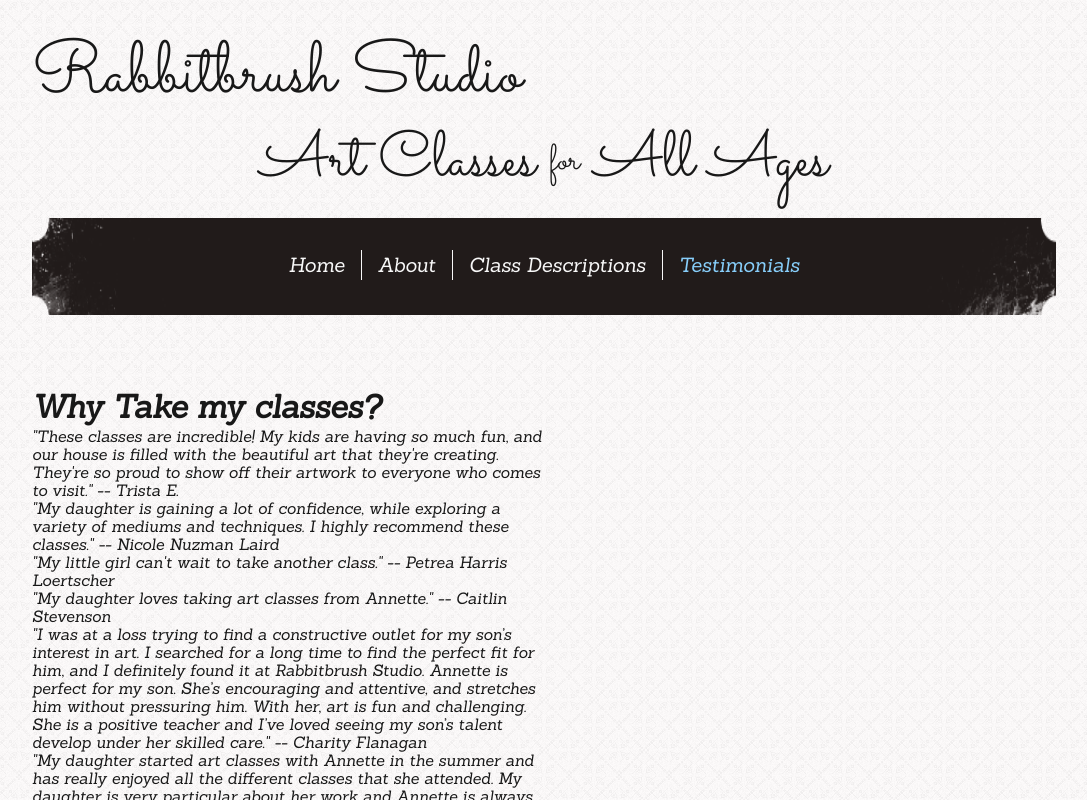
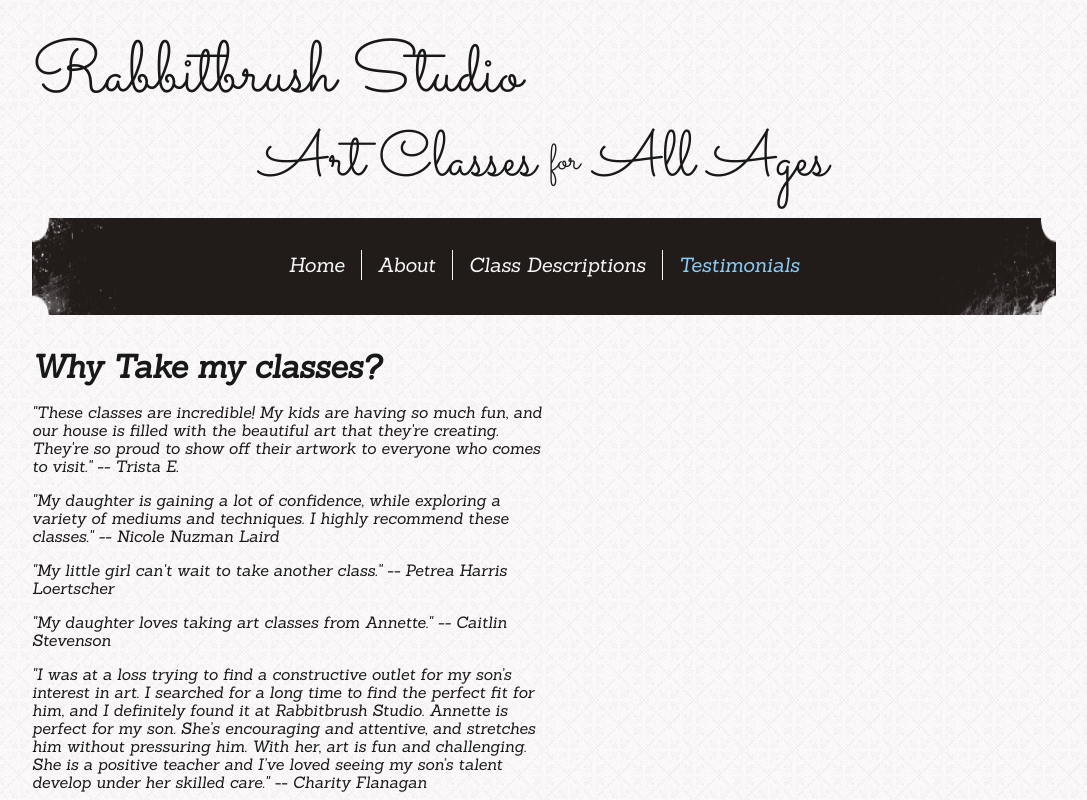
Before and after one commit to wksnders/RabbitbrushWebsite, a Vue app: page /#/testimonials in a window 1280 px wide. Shown: the top 800 px of the page, without its empty margins (96-1183 px from the left). Built offline with nearby package versions, Linux system fonts and the light colour scheme.

Commit message:
quick fixes

```diff
--- a/src/views/Testimonials.vue
+++ b/src/views/Testimonials.vue
@@ -17,6 +17,10 @@
 </template>
 
 <style>
+p{
+  margin: 1rem 0;
+}
+
 @media (min-width: 1024px) {
 	.about {
 		min-height: 100vh;
```
Also changed, not shown: public/about_me_annete.jpg (deleted).
